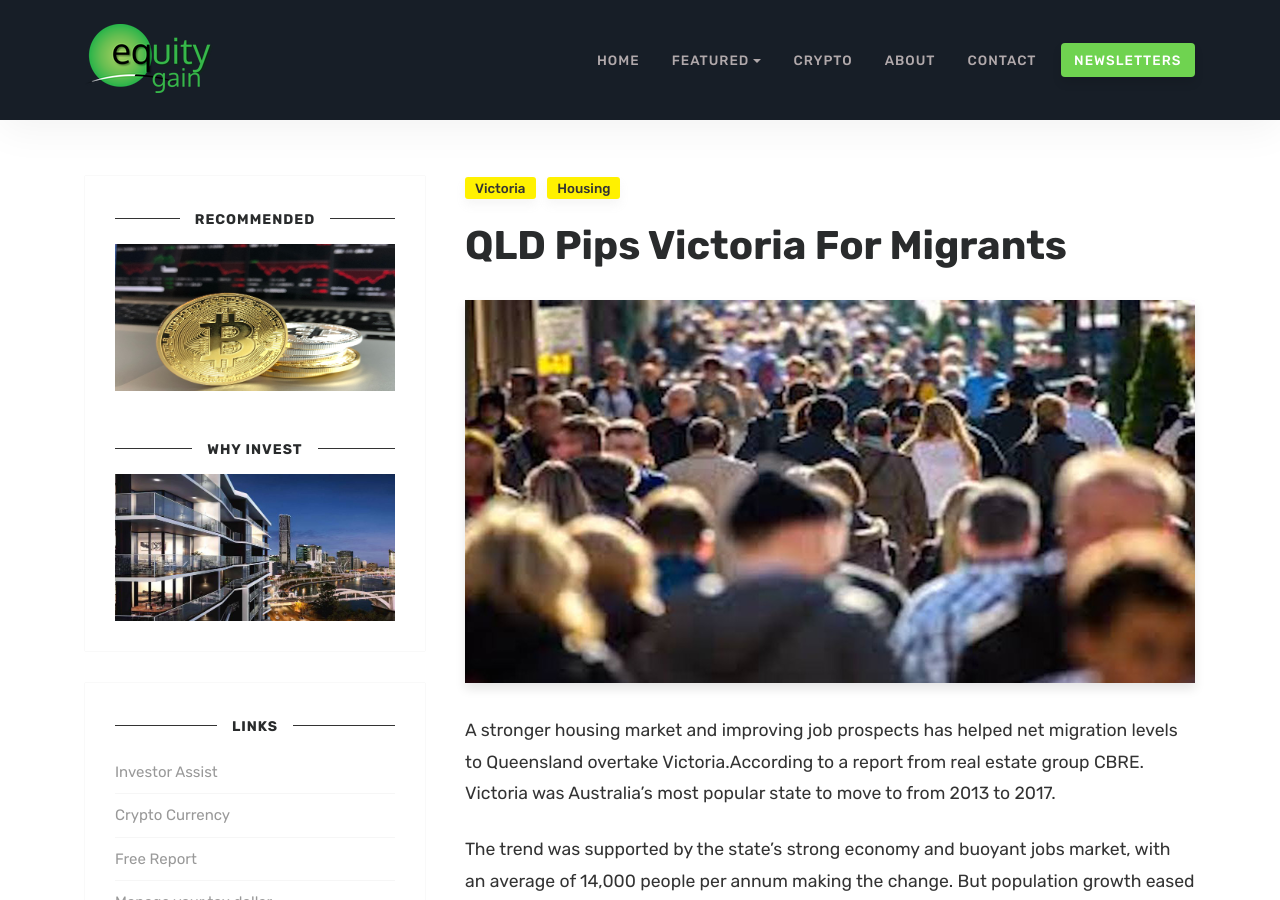
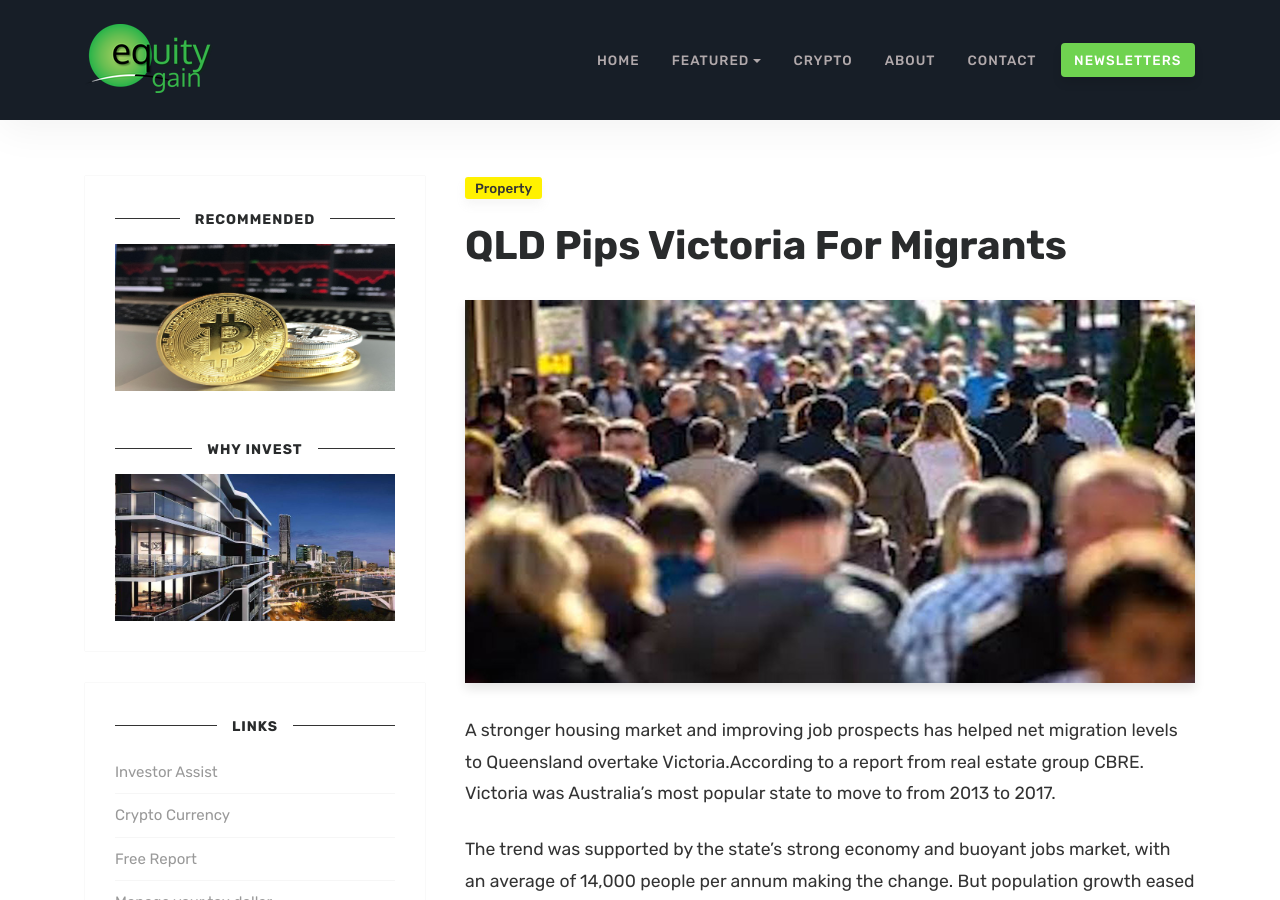
Before and after one commit to equitygain/blogs, a Jekyll site: the page built from _posts/2019-01-12-qld.md, in a window 1280 px wide and 900 px high. Built offline with Jekyll 4.4.1, drawn with Linux system fonts in a browser that asks for light colours; comment, search, counter and statistics services are not loaded.

Commit message:
Update 2019-01-12-qld.md

```diff
--- a/_posts/2019-01-12-qld.md
+++ b/_posts/2019-01-12-qld.md
@@ -2,7 +2,7 @@
 layout: post
 title: "QLD Pips Victoria For Migrants"
 author: EG
-categories: [ Victoria, Housing ]
+categories: [ Property ]
 image: assets/images/rsz_people.png
 ---
 
```
